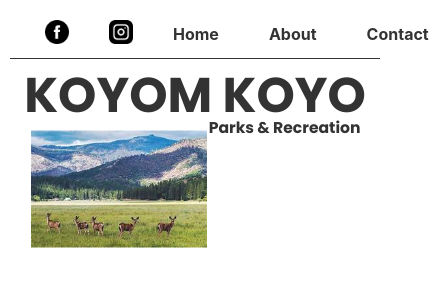
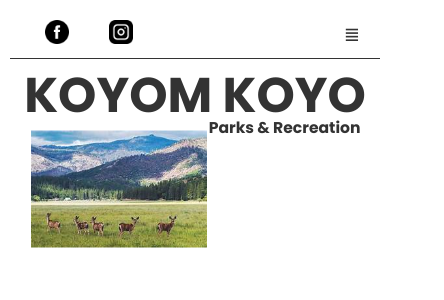
Before and after one commit to aRonnieAlsop/Koyom_Koyo_Recreaction, a React (Create React App) app in the folder client/: page / in a window 390 px wide. Shown: the top 300 px of the page, 444 px wide, since content can reach past the window. Built offline with nearby package versions, Linux system fonts and the light colour scheme.

Commit message:
'menu icon on smaller screens'

```diff
--- a/client/src/components/Home/Home.jsx
+++ b/client/src/components/Home/Home.jsx
@@ -16,7 +16,7 @@ const Home = () => {
     useEffect(() => {
         const interval = setInterval(() => {
             setCurrentImage((prevIndex) => (prevIndex + 1) % images.length);
-        }, 4000);
+        }, 5000);
 
         return () => clearInterval(interval);
     }, []);
--- a/client/src/components/NavBar/NavBar.css
+++ b/client/src/components/NavBar/NavBar.css
@@ -16,7 +16,35 @@
 
   .navbar-right {
     display: flex;
+    align-items: center;
     gap: 20px;
+  }
+
+  .menu-icon {
+    display: none;
+    font-size: 5vw;
+    cursor: pointer;
+  }
+
+  .menu {
+    display: flex;
+    gap: 20px;
+  }
+
+  .menu-container {
+    position: relative;
+  }
+
+  .menu-container:hover .menu {
+    display: flex;
+    flex-direction: column;
+    position: absolute;
+    top: 100%;
+    left: 0;
+    background-color: white;
+    border: 1px solid #333;
+    padding: 10px;
+    z-index: 1000;
   }
 
   .navbar-right a {
@@ -38,3 +66,35 @@
   .social-icon:hover {
     opacity: 0.7;
   }
+
+/* Mobile view */
+@media (max-width: 768px) {
+  .navbar-right {
+      flex-direction: column;
+      align-items: flex-start;
+  }
+
+  .menu {
+      display: none; /* Hide the regular menu */
+  }
+
+  .menu-icon {
+      display: block; /* Show the ≣ icon */
+  }
+
+  /* Apply hover dropdown only when the ≣ icon is visible */
+  .menu-container:hover .menu {
+      display: flex;
+  }
+}
+
+/* Full screen view */
+@media (min-width: 769px) {
+  .menu {
+      display: flex; /* Show the regular menu */
+  }
+
+  .menu-container:hover .menu {
+      display: none; /* Disable hover dropdown on larger screens */
+  }
+}
--- a/client/src/components/NavBar/NavBar.jsx
+++ b/client/src/components/NavBar/NavBar.jsx
@@ -16,10 +16,15 @@ const NavBar = () => {
           </a>
         </div>
         <div className="navbar-right">
-          <a href="/">Home</a>
-          <a href="/about">About</a>
-          <a href="/contact">Contact</a>
-        </div>
+          <div className="menu-container">
+            <span className="menu-icon">≣</span>
+            <div className="menu">
+            <a href="/">Home</a>
+            <a href="/about">About</a>
+            <a href="/contact">Contact</a>
+            </div>
+          </div>
+          </div>
       </nav>
     );
   };
```
